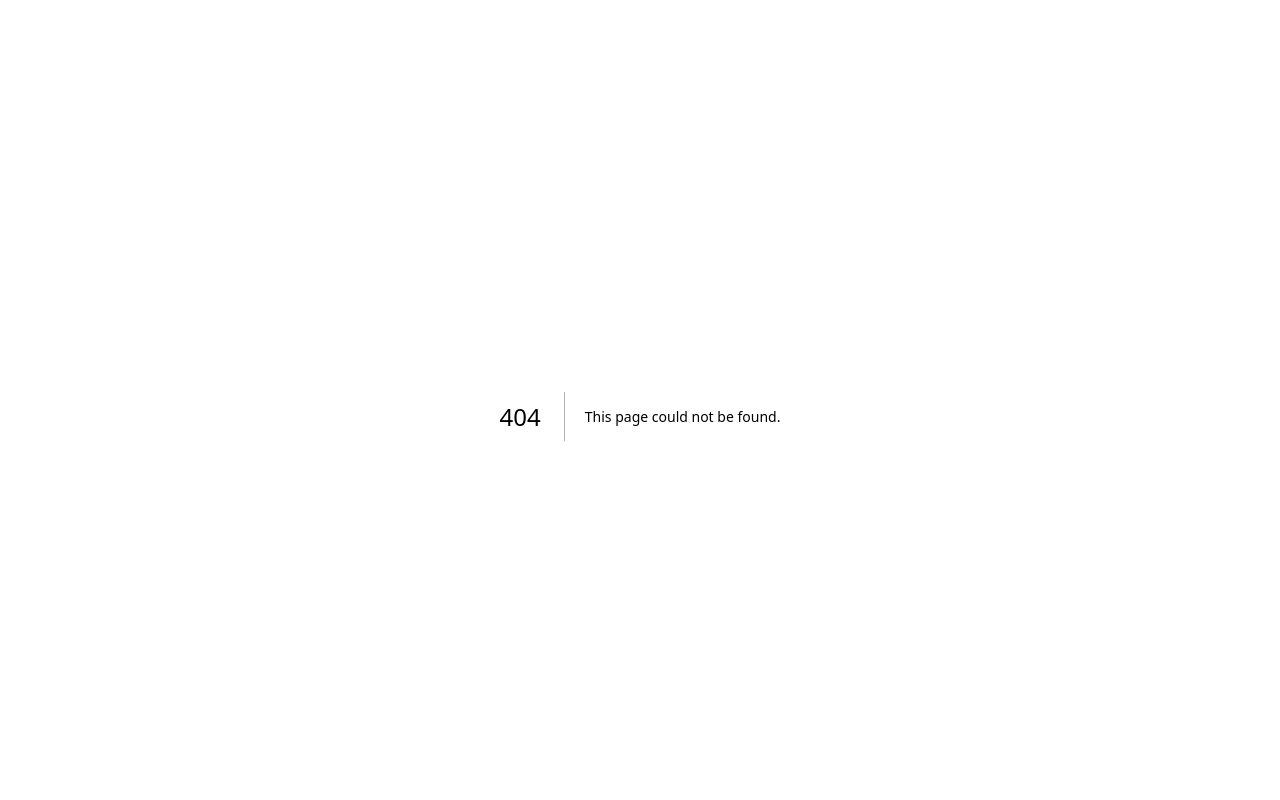
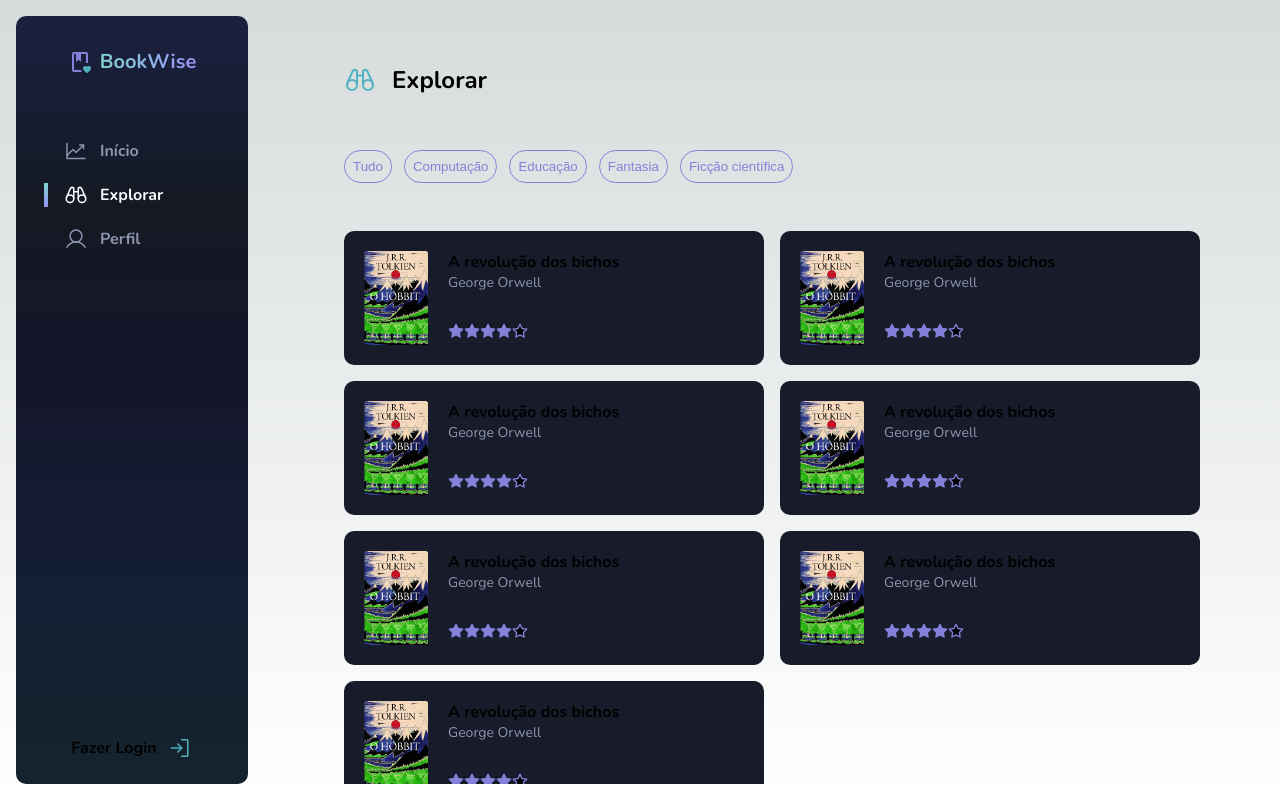
Before and after one commit to carloshkruger/ignite-reactjs-bookwise, a Next.js app: page /explore in a window 1280 px wide. Before the commit this address had no page. Built offline with nearby package versions, Linux system fonts and the light colour scheme.

Commit message:
created the explore page

```diff
--- /dev/null
+++ b/src/app/explore/PageTitle.tsx
@@ -0,0 +1,13 @@
+"use client";
+
+import { Binoculars } from "phosphor-react";
+import styles from "./page-title.module.css";
+
+export default function PageTitle() {
+  return (
+    <div className={styles.container}>
+      <Binoculars size={32} />
+      <h1>Explorar</h1>
+    </div>
+  );
+}
--- /dev/null
+++ b/src/app/explore/explore.module.css
@@ -0,0 +1,42 @@
+.main {
+  display: grid;
+  grid-template-columns: 232px 1fr;
+  height: 100%;
+}
+
+.content {
+  padding-left: 6rem;
+  padding-right: 4rem;
+  padding-top: 3rem;
+  height: 100%;
+  overflow-y: auto;
+}
+
+.categoriesList {
+  display: flex;
+  gap: 0.75rem;
+  margin-top: 3.375rem;
+}
+
+.categoryItem {
+  color: var(--color-purple-100);
+  border: 1px solid var(--color-purple-100);
+  padding: 0.5rem;
+  border-radius: var(--radii-lg);
+  cursor: pointer;
+  background: transparent;
+}
+
+.categoryItem.selected,
+.categoryItem:hover {
+  background: var(--color-purple-200);
+  border: 1px solid var(--color-purple-200);
+  color: var(--color-gray-100);
+}
+
+.bookList {
+  margin-top: 3rem;
+  display: grid;
+  grid-template-columns: repeat(auto-fill, minmax(300px, 1fr));
+  gap: 1rem;
+}
--- /dev/null
+++ b/src/app/explore/page-title.module.css
@@ -0,0 +1,14 @@
+.container {
+  display: flex;
+  align-items: center;
+  gap: 1rem;
+}
+
+.container h1 {
+  font-size: var(--font-size-2xl);
+  font-weight: var(--font-weight-bold);
+}
+
+.container svg {
+  color: var(--color-green-100);
+}
--- /dev/null
+++ b/src/app/explore/page.tsx
@@ -0,0 +1,84 @@
+import styles from "./explore.module.css";
+import PageTitle from "./PageTitle";
+import SidebarMenu from "@/components/SidebarMenu";
+import BookCard from "@/components/BookCard";
+
+import Hobbit from "../../../public/books/o-hobbit.png";
+
+export default function Explore() {
+  return (
+    <div className={styles.main}>
+      <SidebarMenu />
+
+      <div className={styles.content}>
+        <PageTitle />
+
+        <div className={styles.categoriesList}>
+          <button type="button" className={styles.categoryItem}>
+            Tudo
+          </button>
+          <button type="button" className={styles.categoryItem}>
+            Computação
+          </button>
+          <button type="button" className={styles.categoryItem}>
+            Educação
+          </button>
+          <button type="button" className={styles.categoryItem}>
+            Fantasia
+          </button>
+          <button type="button" className={styles.categoryItem}>
+            Ficção científica
+          </button>
+        </div>
+
+        <div className={styles.bookList}>
+          <BookCard
+            name="A revolução dos bichos"
+            authorName="George Orwell"
+            image={Hobbit}
+            stars={4}
+          />
+
+          <BookCard
+            name="A revolução dos bichos"
+            authorName="George Orwell"
+            image={Hobbit}
+            stars={4}
+          />
+
+          <BookCard
+            name="A revolução dos bichos"
+            authorName="George Orwell"
+            image={Hobbit}
+            stars={4}
+          />
+
+          <BookCard
+            name="A revolução dos bichos"
+            authorName="George Orwell"
+            image={Hobbit}
+            stars={4}
+          />
+          <BookCard
+            name="A revolução dos bichos"
+            authorName="George Orwell"
+            image={Hobbit}
+            stars={4}
+          />
+          <BookCard
+            name="A revolução dos bichos"
+            authorName="George Orwell"
+            image={Hobbit}
+            stars={4}
+          />
+          <BookCard
+            name="A revolução dos bichos"
+            authorName="George Orwell"
+            image={Hobbit}
+            stars={4}
+          />
+        </div>
+      </div>
+    </div>
+  );
+}
--- a/src/app/home/book-card.module.css
+++ b/src/components/BookCard/book-card.module.css
@@ -4,6 +4,8 @@
   gap: 1.25rem;
   background: var(--color-gray-700);
   cursor: pointer;
+  position: relative;
+  border-radius: var(--radii-md);
 }
 
 .container > div {
@@ -22,6 +24,12 @@
   font-weight: var(--font-weight-bold);
 }
 
+.container span {
+  font-size: var(--font-size-sm);
+  font-weight: var(--font-weight-regular);
+  color: var(--color-gray-400);
+}
+
 .container:hover {
   background: var(--color-gray-600);
 }
@@ -29,3 +37,15 @@
 .starsContainer svg {
   color: var(--color-purple-100);
 }
+
+.alreadyRead {
+  position: absolute;
+  right: 0;
+  top: 0;
+  background: var(--color-green-300);
+  color: var(--color-green-100);
+  font-size: var(--font-size-xs);
+  font-weight: var(--font-weight-bold);
+  padding: 0.25rem 0.75rem;
+  border-radius: 0 var(--radii-md) 0 var(--radii-sm);
+}
--- a/src/app/home/BookCard.tsx
+++ b/src/components/BookCard/index.tsx
@@ -7,6 +7,7 @@ type BookCardProps = {
   image: string | StaticImageData;
   authorName: string;
   stars: number;
+  alreadyRead?: boolean;
 };
 
 export default function BookCard({
@@ -14,6 +15,7 @@ export default function BookCard({
   authorName,
   image,
   stars,
+  alreadyRead = false,
 }: BookCardProps) {
   return (
     <div className={styles.container}>
@@ -28,6 +30,7 @@ export default function BookCard({
             <Star size={16} key={item} fill={item <= stars ? "#8381d9" : ""} />
           ))}
         </div>
+        {alreadyRead && <div className={styles.alreadyRead}>LIDO</div>}
       </div>
     </div>
   );
--- /dev/null
+++ b/src/components/SidebarMenu/index.tsx
@@ -0,0 +1,12 @@
+import Logo from "../Logo";
+import MenuItems from "./MenuItems";
+import styles from "./sidebar-menu.module.css";
+
+export default function SidebarMenu() {
+  return (
+    <div className={styles.menuContainer}>
+      <Logo />
+      <MenuItems />
+    </div>
+  );
+}
--- /dev/null
+++ b/src/components/SidebarMenu/sidebar-menu.module.css
@@ -0,0 +1,17 @@
+.menuContainer {
+  display: flex;
+  flex-direction: column;
+  align-items: center;
+  justify-content: flex-start;
+  border-radius: var(--radii-md);
+  padding-top: 2rem;
+
+  background: linear-gradient(
+    to bottom,
+    #1b2041,
+    #141923,
+    #14162c,
+    #141f34,
+    #14242c
+  );
+}
```
Also changed, not shown: src/app/home/home.module.css (+0 -20 lines), src/app/home/page.tsx (+4 -7 lines), src/components/SidebarMenu/MenuItems.tsx (renamed from src/app/home/MenuItems.tsx), src/components/SidebarMenu/menu-items.module.css (renamed from src/app/home/menu-items.module.css).
